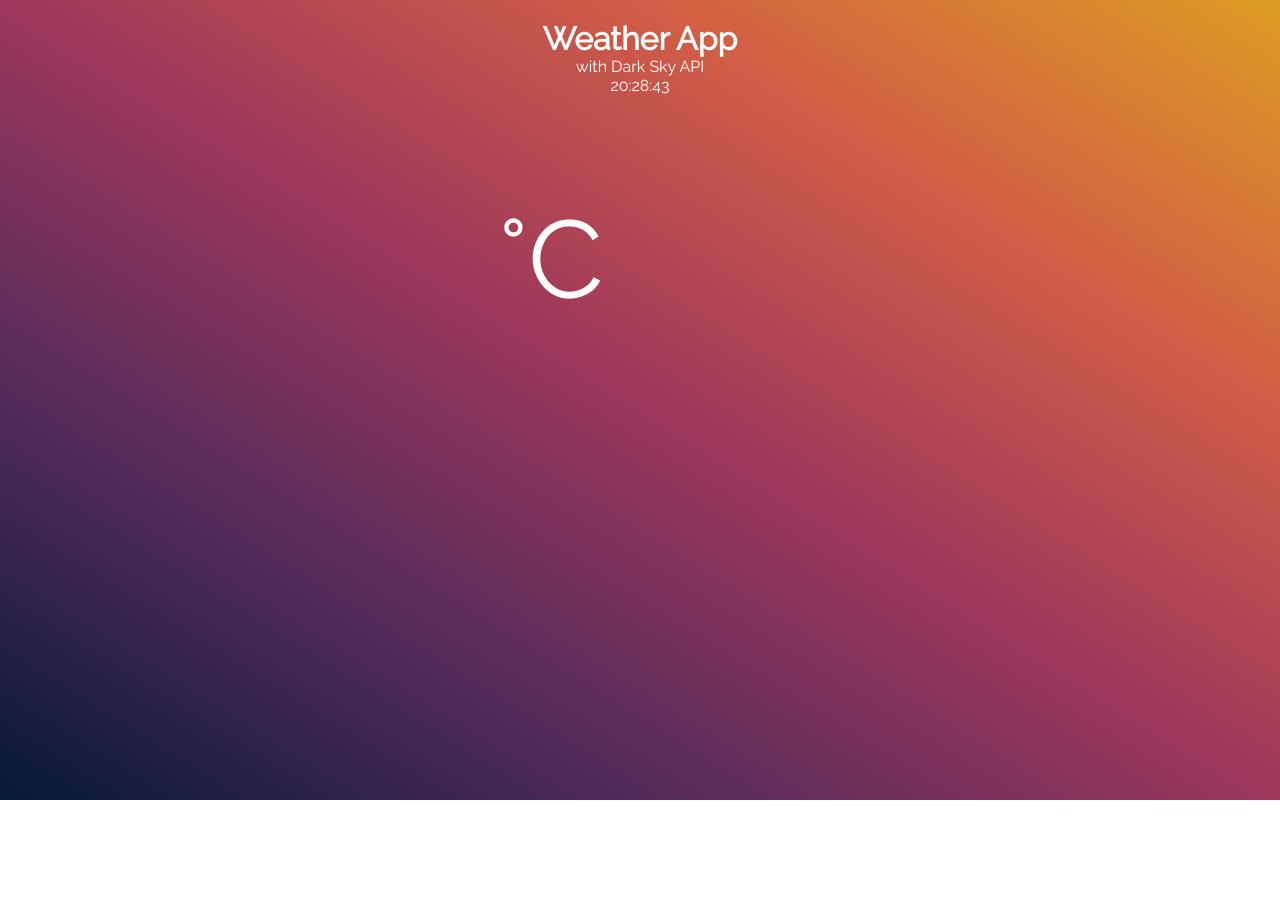
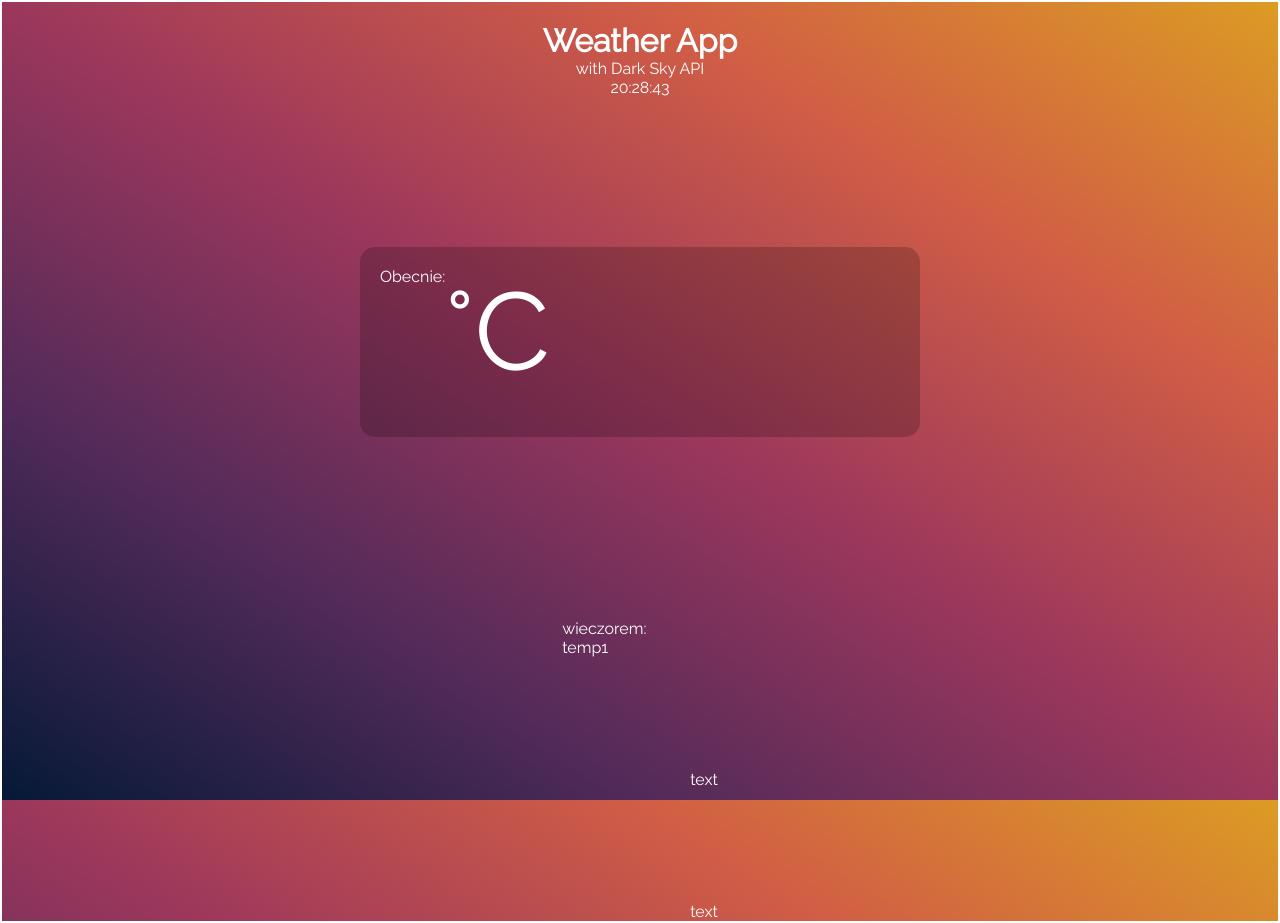
Before and after one commit to axon7/Weather-App, a plain HTML site: page index.html in a window 1280 px wide. Before the commit the page ends 800 px from the top, so only its background shows below. Drawn offline with Linux system fonts and the light colour scheme.

Commit message:
more summaries icon working

```diff
--- a/index.html
+++ b/index.html
@@ -1,4 +1,5 @@
 <!DOCTYPE html>
+
 <head>
     <meta charset="utf-8">
     <meta http-equiv="X-UA-Compatible" content="IE=edge">
@@ -8,17 +9,38 @@
     <link rel="stylesheet" href="style.css">
     <link href="https://fonts.googleapis.com/css?family=Raleway" rel="stylesheet">
 </head>
+
 <body>
     <div class="container">
+        <div class="header">
             <h1 id="title">Weather App</h1>
             <p class="madeWith"> with Dark Sky API</p>
             <p class="clocko"></p>
+        </div>
 
         <div class="data">
-                <div class="tempAndIcon"><p class='temp'><span class="temperatureInC"></span>&degC</p>
-                    <canvas id="icon1" width="128" height="128"></canvas></div>
+            <div class="tempIconSum">
+                <div class="currentTempAndIcon">
+                    <p>Obecnie:</p>
+                    <p class='temp'><span class="temperatureInC"></span>&degC</p>
+                    <canvas id="icon1"></canvas>
+                    <div class="item line-break"></div>
+                    <p class='summary'></p>
+                </div>
+                <div id="hourlySummary"></div>
+            </div>
 
-                <p class='summary'></p>
+            <div class="forecast">
+                <h3 id="weekSummary"></h3>
+                <div id="tonight">
+                    <canvas id="icon1" width="128" height="128">icon</canvas>
+                    <p>wieczorem:</p>
+                    <p id="temp1">temp1</p>
+                </div>
+                <p id="tomorrow"><canvas id="icon1" width="128" height="128">icon</canvas>text</p>
+                <p id="dayAfterTomorrow"><canvas id="icon1" width="128" height="128">icon</canvas>text</p>
+
+            </div>
         </div>
 
 
@@ -27,4 +49,5 @@
     <script src="skycons.js" async defer></script>
     <script src="script.js" async defer></script>
 </body>
+
 </html>
--- a/script.js
+++ b/script.js
@@ -1,6 +1,3 @@
-let latitude = 52.22977;
-let longitude = 21.01178;
-let urlAPI = `https://api.darksky.net/forecast/ecf36338ca3e63e62b57a1d409a3e9a7/${latitude},${longitude}?lang=pl&units=ca`
 
 
 function clock() {
@@ -9,20 +6,18 @@ function clock() {
   minutes = d.getMinutes();
   seconds = d.getSeconds();
 
-    hours = (hours < 10) ? "0" + hours : hours;
-    minutes = (minutes < 10) ? "0" + minutes : minutes;
-    seconds = (seconds < 10) ? "0" + seconds : seconds;
-
-
+  hours = hours < 10 ? "0" + hours : hours;
+  minutes = minutes < 10 ? "0" + minutes : minutes;
+  seconds = seconds < 10 ? "0" + seconds : seconds;
 
   let time = `${hours}:${minutes}:${seconds}`;
-    let clocko = document.querySelector(".clocko").innerHTML = time;
+  let clocko = (document.querySelector(".clocko").innerHTML = time);
 }
 
 function setIcon(icon, iconID) {
   const skycons = new Skycons({
-        color: 'white'
-    })
+    color: "white"
+  });
   const currentIcon = icon.replace(/-/g, "_").toUpperCase();
   skycons.play();
 
@@ -30,39 +25,37 @@ function setIcon(icon, iconID) {
 }
 
 
-setInterval(clock, 1000);
 
 //default for Warsaw
-window.addEventListener('load', () => {
+window.addEventListener("load", () => {
   setInterval(clock, 1000);
+  let latitude;
+  let longitude;
+
 
   if (navigator.geolocation) {
-        navigator.geolocation.getCurrentPosition((position) => {
+    navigator.geolocation.getCurrentPosition(position => {
       latitude = position.coords.latitude;
       longitude = position.coords.longitude;
       console.log(latitude, longitude);
 
-            fetch('https://cors-anywhere.herokuapp.com/' + urlAPI)
+      let urlAPI = `https://api.darksky.net/forecast/ecf36338ca3e63e62b57a1d409a3e9a7/${latitude},${longitude}?lang=pl&units=ca`;
+
+      fetch("https://cors-anywhere.herokuapp.com/" + urlAPI)
         .then(res => {
           return res.json();
         })
         .then(data => {
           console.log(data);
-                    const {
-                        temperature,
-                        summary,
-                        icon
-                    } = data.currently;
+          const { temperature, summary, icon } = data.currently;
+
           const temp = Number(temperature.toFixed(1));
-                    let currentTemp = document.querySelector(".temperatureInC").textContent = temp;
-                    let shortSummary = document.querySelector('.summary').textContent = summary;
-                    setIcon(icon, document.querySelector("#icon1"))
+          let hourlySummary = document.querySelector("#hourlySummary").textContent = data.hourly.summary;
+          let currentTemp = (document.querySelector(".temperatureInC").textContent = temp);
+          let shortSummary = (document.querySelector(".summary").textContent = summary);
+          let weekSummary = document.querySelector("#weekSummary").textContent = data.daily.summary;
+          setIcon(icon, document.querySelector("#icon1"));
         });
     });
   }
-
-
-
-
 });
-console.log(urlAPI);
--- a/style.css
+++ b/style.css
@@ -18,8 +18,9 @@ html {
 
 }
 
-#title {
+.header {
     margin-top: 20px;
+    text-align: center;;
 }
 
 .container {
@@ -28,6 +29,7 @@ html {
     align-items: center;
     justify-content: center;
     flex-direction: column;
+    border: 2px solid white;
 
 }
 
@@ -37,21 +39,49 @@ html {
     justify-content: center;
     align-items: center;
     flex-direction: column;
+
 }
 
 .temp {
     font-size: 110px;
     margin-right: 50px;
+
 }
 
-.tempAndIcon {
+#icon{
+
+}
+
+.currentTempAndIcon {
     display: flex;
     flex-direction: row;
 }
 
-@media(max-width: 500px) {
-    .tempAndIcon {
+.tempIconSum{
+    background: rgba(0, 0, 0, 0.2);
+    opacity: 10px;
+    border-radius: 15px;
+    padding: 20px;
+    display: flex;
+    max-width: 900px;
+    flex-wrap: wrap;
+    margin: 50px;
+}
+.line-break{
+    width: 100%;
+}
+#hourlySummary{
+    text-align: center;
+}
+
+@media(max-width: 360px) {
+    .tempIconSum {
         flex-direction: column;
+        margin:50px;
+    }
+    .currentTempAndIcon {
+        display: flex;
+        flex-direction: row;
     }
 
     #icon1 {
```
Lines whose indentation alone changed are shown as unchanged.
